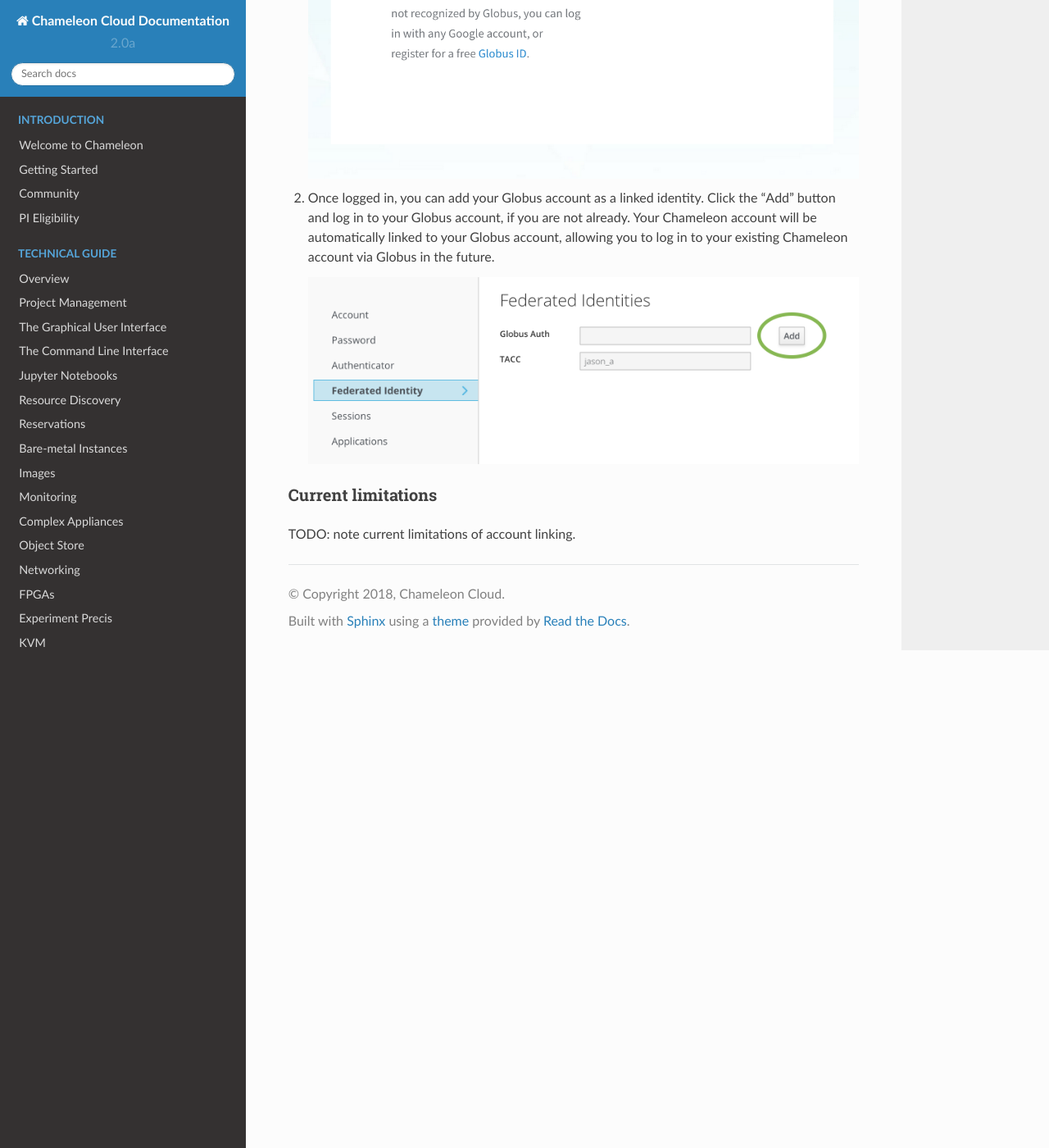
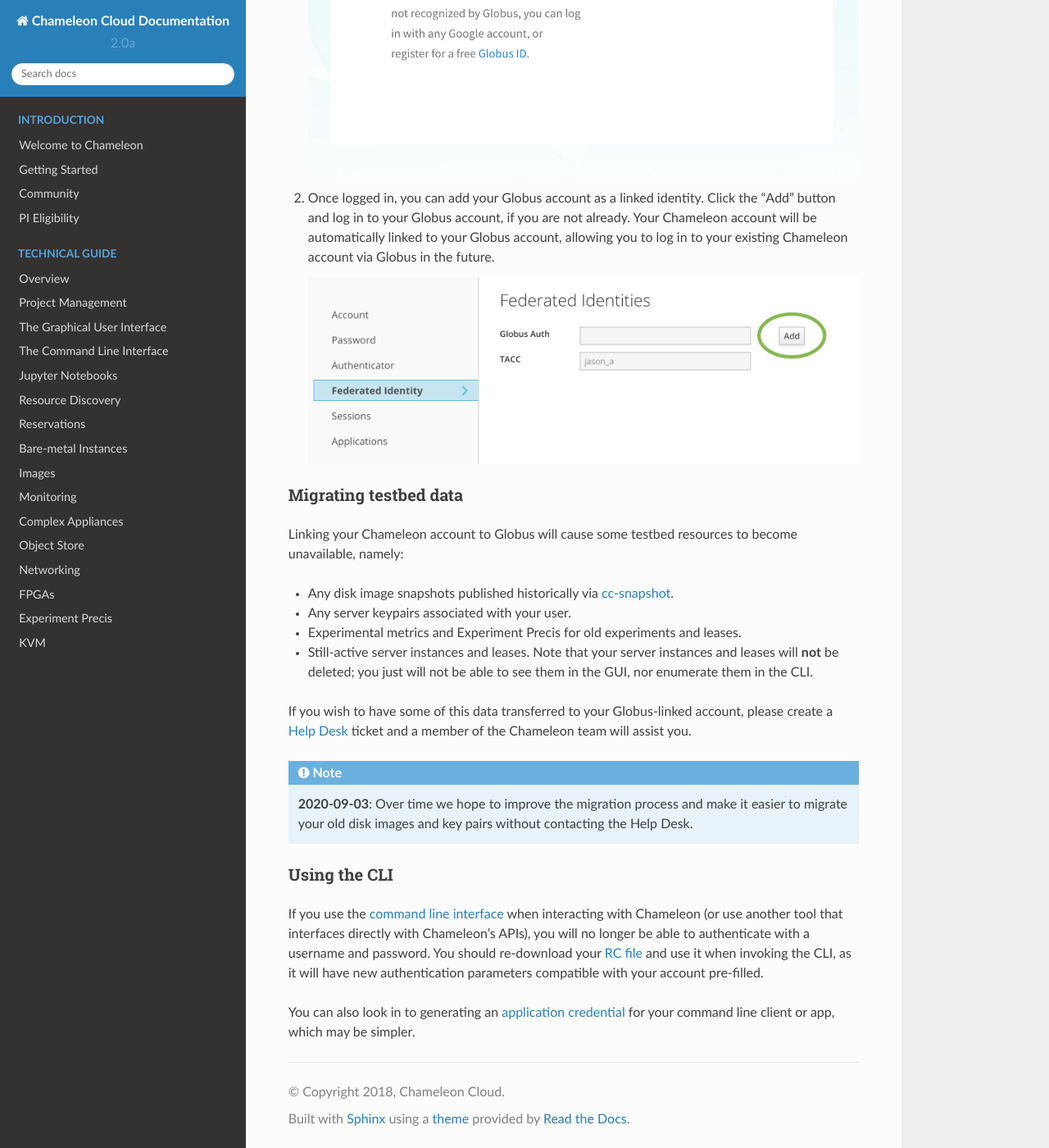
Before and after one commit to ChameleonCloud/docs, a Sphinx documentation site: the page built from source/getting-started/globus.rst, in a window 1280 px wide and 1400 px high, scrolled down 1213 px. Shown: the whole window at 82% size. Built offline with Sphinx 7.4.7 and the Read the Docs theme 2.0.0, drawn with Linux system fonts in a browser that asks for light colours.

Commit message:
Add more information about logging in via Globus.

```diff
--- a/source/getting-started/globus.rst
+++ b/source/getting-started/globus.rst
@@ -52,7 +52,39 @@ To link your old account to Globus:
       :alt: Adding a Globus account to an existing Chameleon user.
       :figclass: screenshot
 
-Current limitations
--------------------
+Migrating testbed data
+----------------------
 
-TODO: note current limitations of account linking.
+Linking your Chameleon account to Globus will cause some testbed resources to
+become unavailable, namely:
+
+- Any disk image snapshots published historically via :ref:`cc-snapshot <cc-snapshot-utility>`.
+- Any server keypairs associated with your user.
+- Experimental metrics and Experiment Precis for old experiments and leases.
+- Still-active server instances and leases. Note that your server instances and
+  leases will **not** be deleted; you just will not be able to see them in the
+  GUI, nor enumerate them in the CLI.
+
+If you wish to have some of this data transferred to your Globus-linked account,
+please create a |Help Desk| ticket and a member of the Chameleon team will
+assist you.
+
+.. note::
+
+   **2020-09-03**: Over time we hope to improve the migration process and make
+   it easier to migrate your old disk images and key pairs without contacting
+   the Help Desk.
+
+Using the CLI
+-------------
+
+If you use the :ref:`command line interface <cli>` when interacting with
+Chameleon (or use another tool that interfaces directly with Chameleon's APIs),
+you will no longer be able to authenticate with a username and password. You
+should re-download your :ref:`RC file <cli-rc-script>` and use it when invoking
+the CLI, as it will have new authentication parameters compatible with your
+account pre-filled.
+
+You can also look in to generating an :ref:`application credential
+<cli-application-credential>` for your command line client or app, which may be
+simpler.
--- a/source/technical/cli.rst
+++ b/source/technical/cli.rst
@@ -32,6 +32,8 @@ OpenStack Client Installation
 #. Verify that it has installed correctly by typing ``openstack``. You will enter the Openstack Client in interactive mode and your prompt should change to ``(openstack)``.
 #. Exit the client by typing ``exit``.
 
+.. _cli-authentication:
+
 CLI authentication
 ==================
 
@@ -43,6 +45,8 @@ Using your Chameleon password
 -----------------------------
 
 The simplest way to authenticate is to use your Chameleon password. However, this can come with some security risk; if you accidentally commit your CLI code with your password included in to source control, an attacker would know your password and could potentially take over your account (or other accounts that share the same password.) Be sure you never commit your :ref:`RC files <cli-rc-script>` in to source control for this reason.
+
+.. _cli-application-credential:
 
 Creating an application credential
 ----------------------------------
```
